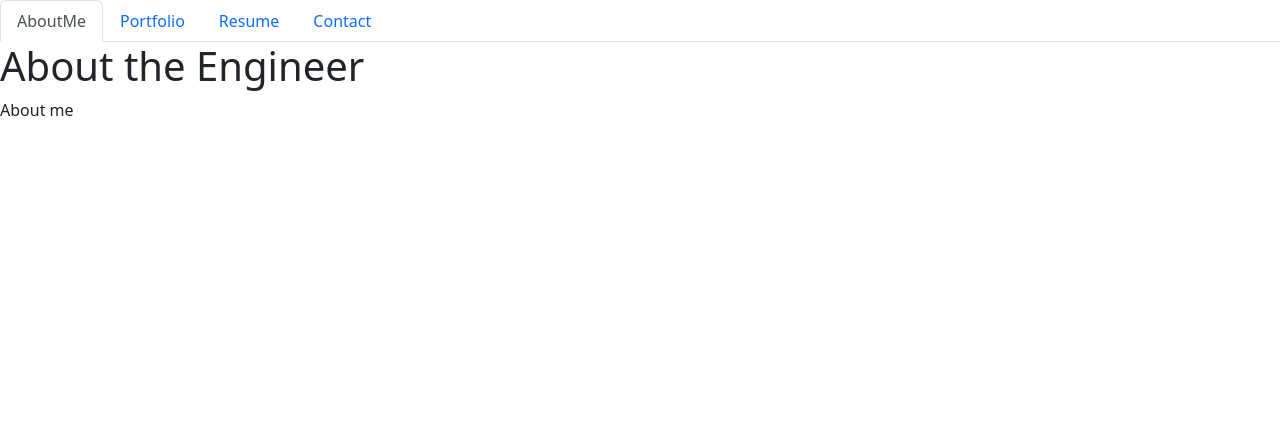
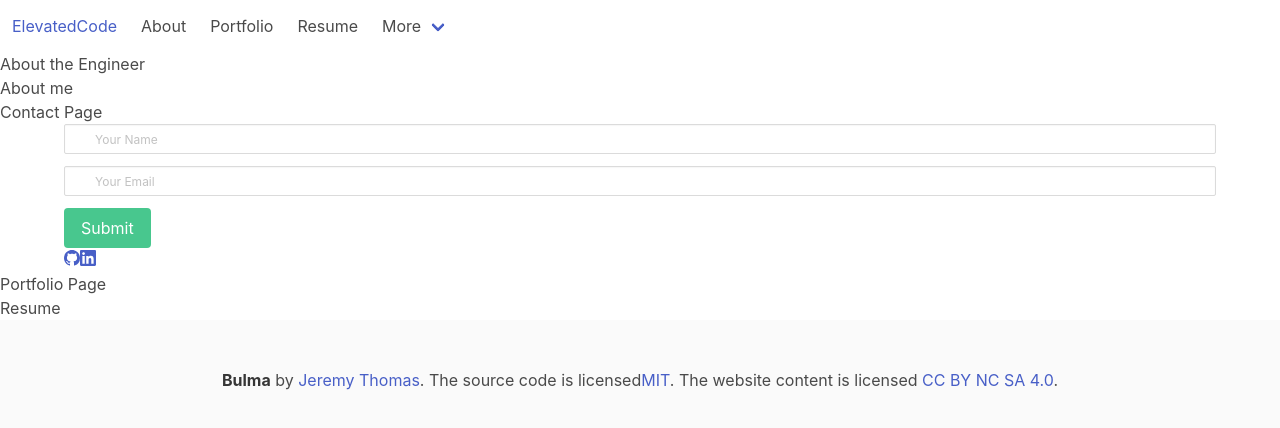
Before and after one commit to TheQuentinJones/MyPortfolio, a React (Create React App) app: page / in a window 1280 px wide. Shown: the top 428 px of the page. Built offline with nearby package versions, Linux system fonts and the light colour scheme.

Commit message:
making progress

```diff
--- a/package.json
+++ b/package.json
@@ -11,8 +11,12 @@
     "bulma": "^0.9.4",
     "gh-pages": "^5.0.0",
     "react": "17.0.2",
+    "react-bootstrap": "^2.7.2",
     "react-dom": "17.0.2",
+    "react-icons": "^4.8.0",
+    "react-router-dom": "^6.9.0",
     "react-scripts": "5.0.1",
+    "react-transition-group": "^4.4.5",
     "web-vitals": "^2.1.4"
   },
   "scripts": {
--- a/src/App.js
+++ b/src/App.js
@@ -1,6 +1,29 @@
 import React from "react";
-import PortfolioContainer from "./components/PortfolioContainer";
+import Header from './components/Header/Header'
+import AboutMe from './pages/AboutMe'
+import Contact from './pages/Contact'
+import Portfolio from './pages/Portfolio'
+import Resume from './pages/Resume'
+import Footer from './components/Footer/Footer'
 
-const App = () => <PortfolioContainer />;
+
+const App = () => {
+
+return (
+
+    <body>
+        <Header />
+        <div>
+            <AboutMe />
+            <Contact />
+            <Portfolio />
+            <Resume />
+        </div>
+        <Footer />
+    </body>
+
+
+    )
+};
 
 export default App;
--- /dev/null
+++ b/src/components/Footer/Footer.js
@@ -0,0 +1,20 @@
+import 'bulma/css/bulma.min.css';
+
+const Footer = () => {
+
+    return (
+
+        <footer class="footer">
+            <div class="content has-text-centered">
+                <p>
+                    <strong>Bulma</strong> by <a href="https://jgthms.com">Jeremy Thomas</a>. The source code is licensed
+                    <a href="http://opensource.org/licenses/mit-license.php">MIT</a>. The website content
+                    is licensed <a href="http://creativecommons.org/licenses/by-nc-sa/4.0/">CC BY NC SA 4.0</a>.
+                </p>
+            </div>
+        </footer>
+
+    )
+}
+
+export default Footer;
--- /dev/null
+++ b/src/components/Header/Header.js
@@ -0,0 +1,63 @@
+
+
+const Header = () => {
+
+  return (
+
+    <nav class="navbar" role="navigation" aria-label="main navigation">
+      <div class="navbar-brand">
+        <a class="navbar-item" href="#about">
+          <p>Elevated<span>Code</span></p>
+        </a>
+
+        <a role="button" class="navbar-burger" aria-label="menu" aria-expanded="false" data-target="navbarBasicExample">
+          <span aria-hidden="true"></span>
+          <span aria-hidden="true"></span>
+          <span aria-hidden="true"></span>
+        </a>
+        </div>
+
+        <div id="navbarBasicExample" class="navbar-menu">
+          <div class="navbar-start">
+            <a class="navbar-item">
+              About
+            </a>
+
+            <a class="navbar-item">
+              Portfolio
+            </a>
+
+            <a class="navbar-item">
+              Resume
+            </a>
+
+            <div class="navbar-item has-dropdown is-hoverable">
+              <a class="navbar-link">
+                More
+              </a>
+
+              <div class="navbar-dropdown">
+                <a class="navbar-item">
+                  About
+                </a>
+                <a class="navbar-item">
+                  Jobs
+                </a>
+                <a class="navbar-item">
+                  Contact
+                </a>
+                <hr class="navbar-divider" />
+                <a class="navbar-item">
+                  Report an issue
+                </a>
+              </div>
+            </div>
+          </div>
+        </div>
+    </nav>
+
+
+  )
+};
+
+export default Header;
--- a/src/components/NavTabs.js
+++ /dev/null
@@ -1,53 +0,0 @@
-import React from 'react';
-
-// Here we are using object destructuring assignment to pluck off our variables from the props object
-// We assign them to their own variable names
-function NavTabs({ currentPage, handlePageChange }) {
-  return (
-    <ul className="nav nav-tabs">
-      <li className="nav-item">
-        <a
-          href="#aboutme"
-          onClick={() => handlePageChange('AboutMe')}
-          // This is a conditional (ternary) operator that checks to see if the current page is "AboutMe"
-          // If it is, we set the current page to 'nav-link-active', otherwise we set it to 'nav-link'
-          className={currentPage === 'AboutMe' ? 'nav-link active' : 'nav-link'}
-        >
-          AboutMe
-        </a>
-      </li>
-      <li className="nav-item">
-        <a
-          href="#portfolio"
-          onClick={() => handlePageChange('Portfolio')}
-          // Check to see if the currentPage is `Portfolio`, and if so we use the active link class from bootstrap. Otherwise, we set it to a normal nav-link
-          className={currentPage === 'Portfolio' ? 'nav-link active' : 'nav-link'}
-        >
-          Portfolio
-        </a>
-      </li>
-      <li className="nav-item">
-        <a
-          href="#resume"
-          onClick={() => handlePageChange('Resume')}
-          // Check to see if the currentPage is `Resume`, and if so we use the active link class from bootstrap. Otherwise, we set it to a normal nav-link
-          className={currentPage === 'Resume' ? 'nav-link active' : 'nav-link'}
-        >
-          Resume
-        </a>
-      </li>
-      <li className="nav-item">
-        <a
-          href="#contact"
-          onClick={() => handlePageChange('Contact')}
-          // Check to see if the currentPage is `Contact`, and if so we use the active link class from bootstrap. Otherwise, we set it to a normal nav-link
-          className={currentPage === 'Contact' ? 'nav-link active' : 'nav-link'}
-        >
-          Contact
-        </a>
-      </li>
-    </ul>
-  );
-}
-
-export default NavTabs;
--- a/src/components/PortfolioContainer.js
+++ /dev/null
@@ -1,35 +0,0 @@
-import React, { useState } from 'react';
-import NavTabs from './NavTabs';
-import AboutMe from './pages/AboutMe';
-import Portfolio from './pages/Portfolio';
-import Resume from './pages/Resume';
-import Contact from './pages/Contact';
-
-export default function PortfolioContainer() {
-  const [currentPage, setCurrentPage] = useState('AboutMe');
-
-  // This method is checking to see what the value of `currentPage` is. Depending on the value of currentPage, we return the corresponding component to render.
-  const renderPage = () => {
-    if (currentPage === 'AboutMe') {
-      return <AboutMe />;
-    }
-    if (currentPage === 'Portfolio') {
-      return <Portfolio />;
-    }
-    if (currentPage === 'Resume') {
-      return <Resume />;
-    }
-    return <Contact />;
-  };
-
-  const handlePageChange = (page) => setCurrentPage(page);
-
-  return (
-    <div>
-      {/* We are passing the currentPage from state and the function to update it */}
-      <NavTabs currentPage={currentPage} handlePageChange={handlePageChange} />
-      {/* Here we are calling the renderPage method which will return a component  */}
-      {renderPage()}
-    </div>
-  );
-}
--- a/src/components/pages/Contact.js
+++ /dev/null
@@ -1,10 +0,0 @@
-import React from 'react';
-
-export default function Contact() {
-  return (
-    <div>
-      <h1>Contact Page</h1>
-
-    </div>
-  );
-}
--- a/src/index.js
+++ b/src/index.js
@@ -1,6 +1,6 @@
 import React from 'react';
 import ReactDOM from 'react-dom';
 import App from './App';
-import 'bootstrap/dist/css/bootstrap.min.css';
+import 'bulma/css/bulma.min.css';
 
 ReactDOM.render(<App />, document.getElementById('root'));
--- a/src/components/pages/AboutMe.js
+++ b/src/pages/AboutMe.js
@@ -4,6 +4,7 @@ export default function AboutMe() {
   return (
     <div>
       <h1>About the Engineer</h1>
+
       <p>
         About me
       </p>
--- /dev/null
+++ b/src/pages/Contact.js
@@ -0,0 +1,53 @@
+import React from 'react';
+import { GoMarkGithub } from 'react-icons/go';
+import { SiLinkedin } from 'react-icons/si'
+
+export default function Contact() {
+  return (
+    <div>
+      <h1>Contact Page</h1>
+      <div className='container'>
+        <form>
+          <div className="field">
+            <p className="control has-icons-left has-icons-right">
+              <input className="input is-small" type="name" placeholder="Your Name" />
+              <span className="icon is-small is-left">
+                <i className="fas fa-envelope"></i>
+              </span>
+              <span className="icon is-small is-right">
+                <i className="fas fa-check"></i>
+              </span>
+            </p>
+          </div>
+          <div className="field">
+            <p className="control has-icons-left">
+              <input className="input is-small" type="email" placeholder="Your Email" />
+              <span className="icon is-small is-left">
+                <i className="fas fa-envelope"></i>
+              </span>
+            </p>
+          </div>
+          <div className="field">
+            <p className="control">
+              <button className="button is-success">
+                Submit
+              </button>
+            </p>
+          </div>
+        </form>
+
+
+
+
+        <div className='contact-links '>
+          <a href='https://www.github.com/TheQuentinJones'>
+            <GoMarkGithub />
+          </a>
+          <a href='https://www.linkedin.com/in/therealtorque/'>
+            <SiLinkedin/>
+          </a>
+        </div>
+      </div>
+    </div>
+  );
+}
```
Also changed, not shown: src/pages/Portfolio.js (renamed from src/components/pages/Portfolio.js), src/pages/Resume.js (renamed from src/components/pages/Resume.js), 1 other file (tests, documents, lock files or other folders).
